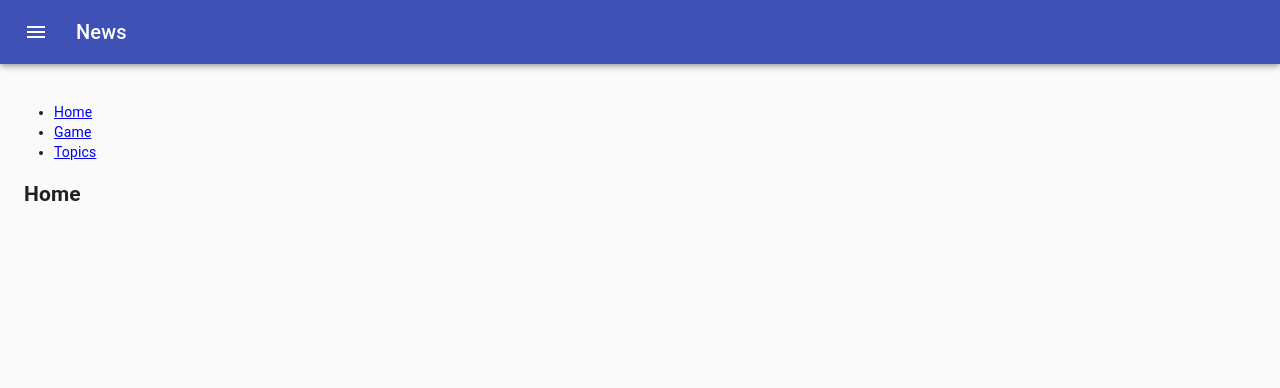
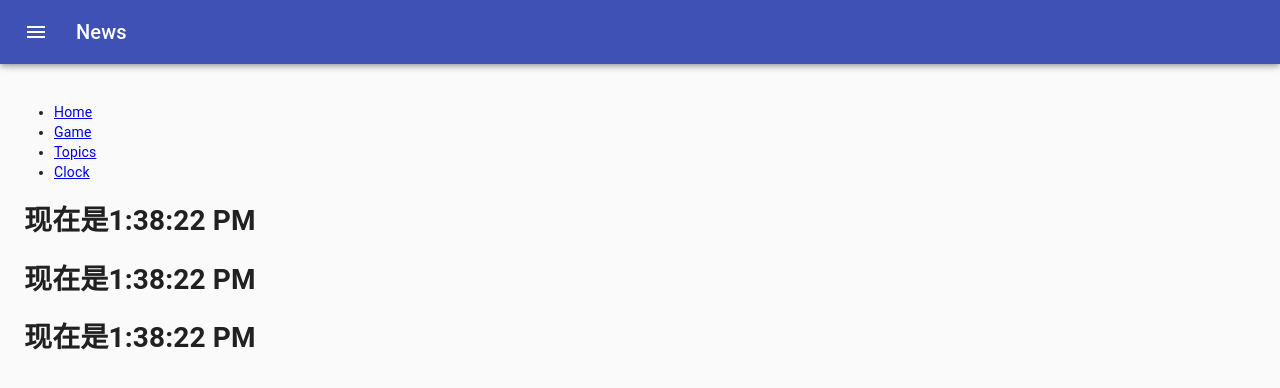
Before and after one commit to AemonCao/ts-react-material-ui, a React (Create React App) app: page /clock in a window 1280 px wide. Shown: the top 388 px of the page. Built offline with nearby package versions, Linux system fonts and the light colour scheme.

Commit message:
add Clock

```diff
--- a/src/Router/index.tsx
+++ b/src/Router/index.tsx
@@ -9,6 +9,7 @@ import {
   useParams,
 } from "react-router-dom";
 import Game from "../components/Tic-Tac-Toe/Game";
+import Clock from "../components/Clock/Clock";
 import {
   makeStyles,
   useTheme,
@@ -178,12 +179,20 @@ const App: React.FC = () => {
                 <li>
                   <Link to="/topics">Topics</Link>
                 </li>
+                <li>
+                  <Link to="/clock">Clock</Link>
+                </li>
               </ul>
             </nav>
 
             {/* A <Switch> looks through its children <Route>s and
             renders the first one that matches the current URL. */}
             <Switch>
+              <Route path="/clock">
+                <Clock />
+                <Clock />
+                <Clock />
+              </Route>
               <Route path="/game">
                 <Game />
               </Route>
@@ -245,8 +254,8 @@ function Topics() {
   );
 }
 
-function Topic() {
-  let { topicId, num } = useParams();
+function Topic(): JSX.Element {
+  let { topicId, num }: { topicId: string; num: string } = useParams();
   return (
     <h3>
       Requested topic ID: {topicId},num: {num}
--- a/src/components/Clock/Clock.tsx
+++ b/src/components/Clock/Clock.tsx
@@ -1,5 +1,38 @@
 import * as React from "react";
 
-export default function Clock() {
-  return <div></div>;
+interface IProps {}
+
+interface IState {
+  date: Date;
+  timerID?: number;
 }
+
+export default class Clock extends React.Component<IProps, IState> {
+  timerID?: NodeJS.Timeout;
+  constructor(props: IProps) {
+    super(props);
+    this.state = { date: new Date() };
+  }
+
+  componentDidMount() {
+    this.timerID = setInterval(() => this.tick(), 100);
+  }
+
+  componentWillUnmount() {
+    if (this.timerID) clearInterval(this.timerID);
+  }
+
+  tick() {
+    this.setState({
+      date: new Date(),
+    });
+  }
+
+  render() {
+    return (
+      <div>
+        <h1>现在是{this.state.date.toLocaleTimeString()}</h1>
+      </div>
+    );
+  }
+}
```
